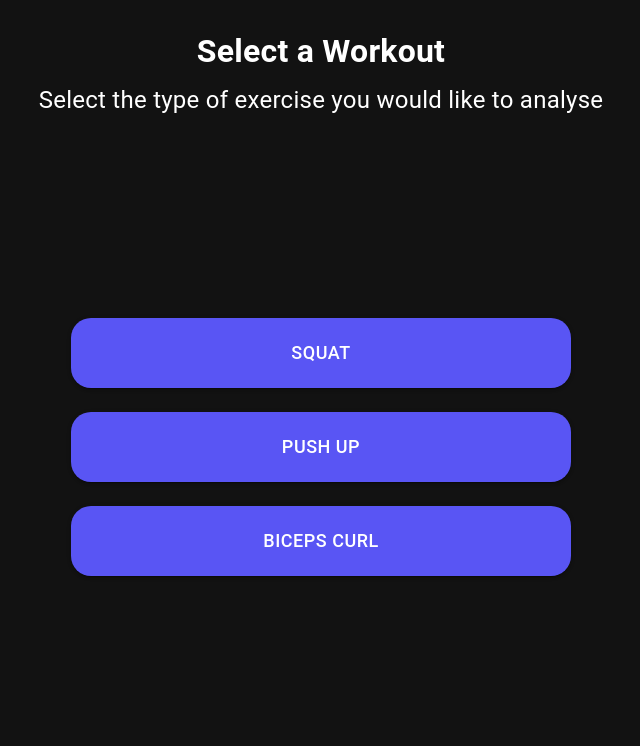
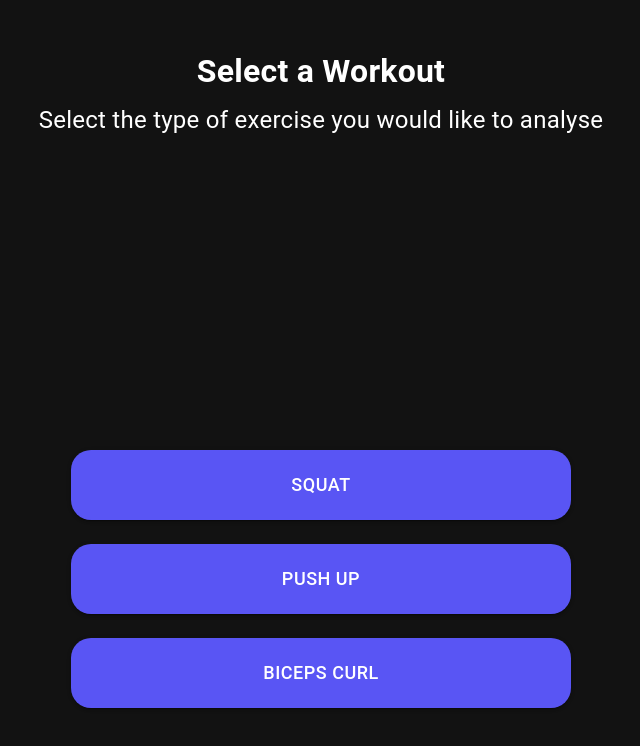
Before and after one commit to carminesh/FitPose-Computer-Vision-Project, a React (Create React App) app: page / in a window 1280 px wide. Shown: the top 746 px of the page, without its empty margins (319-959 px from the left). Built offline with nearby package versions, Linux system fonts and the light colour scheme.

Commit message:
NEW: Fixed space

```diff
--- a/src/pages/ExerciseConfigPage.jsx
+++ b/src/pages/ExerciseConfigPage.jsx
@@ -119,7 +119,7 @@ function ExerciseConfigPage() {
                     src={selectedExercise.illustration}
                     alt={`${exerciseType} Illustration`}
                     sx={{
-                        width: isMobile ? '60%' : '40%',
+                        width: isMobile ? '60%' : '30%',
                         height: 'auto',
                     }}
                 />
--- a/src/pages/WorkoutSelection.jsx
+++ b/src/pages/WorkoutSelection.jsx
@@ -17,43 +17,51 @@ function WorkoutSelection() {
         <Container
             sx={{
                 backgroundColor: '#121212',
-                textAlign: 'center',
                 display: 'flex',
                 flexDirection: 'column',
-                justifyContent: 'space-between', // Space between title and buttons
+                justifyContent: 'flex-start',
                 alignItems: 'center',
                 height: '100vh', // Full viewport height
-                padding: isMobile ? 2 : 4, // More padding for mobile devices
-                maxWidth: '100%', // Ensure full width on mobile devices
+                padding: isMobile ? 2 : 4,
+                maxWidth: '100%',
             }}
         >
             {/* Title */}
+            <Box
+                sx={{
+                    width: '100%',
+                    textAlign: 'center',
+                    marginTop: isMobile ? '40px' : '20px',
+                }}
+            >
                 <Typography
-                variant={'h4'} // Adjust heading size based on screen size
+                    variant="h4"
                     gutterBottom
                     sx={{
                         color: 'white',
-                    fontSize: isMobile ? '26px' : '32px', // Larger font size for mobile
-                    fontWeight: 'bold', // Make title more prominent
-                    marginTop: isMobile ? '40px' : '0', // Add space above title on mobile
+                        fontSize: isMobile ? '26px' : '32px',
+                        fontWeight: 'bold',
                     }}
                 >
                     Select a Workout
                 </Typography>
-
                 <Typography
-                variant={'body2'} // Adjust heading size based on screen size
+                    variant="body2"
                     gutterBottom
                     sx={{
                         color: 'white',
                         paddingLeft: '24px',
                         paddingRight: '24px',
-                    fontSize: isMobile ? '20px' : '24px', // Larger font size for mobile
-                    marginTop: isMobile ? '20px' : '0', // Add space above title on mobile
+                        fontSize: isMobile ? '20px' : '24px',
+                        marginTop: isMobile ? '10px' : '0',
                     }}
                 >
                     Select the type of exercise you would like to analyse
                 </Typography>
+            </Box>
+
+            {/* Spacer to push buttons to the bottom */}
+            <Box sx={{ flexGrow: 1 }}></Box>
 
             {/* Buttons Section */}
             <Box
@@ -63,8 +71,8 @@ function WorkoutSelection() {
                 sx={{
                     justifyContent: 'center',
                     alignItems: 'center',
-                    flexGrow: 1, // Ensures the buttons are centered vertically
-                    minWidth: isMobile ? '400px' : '500px',
+                    width: isMobile ? '100%' : '500px',
+                    marginBottom: isMobile ? '40px' : '60px', // Add spacing from the bottom
                 }}
             >
                 <Button
@@ -74,10 +82,9 @@ function WorkoutSelection() {
                     sx={{
                         backgroundColor: '#5955F4',
                         borderRadius: '20px',
-                        width: '100%', // Wider buttons for mobile
-                        height: '70px', // Increased height for better touch targets on mobile
-                        padding: isMobile ? '14px' : '16px', // Adjust padding for mobile
-                        fontSize: isMobile ? '20px' : '18px', // Larger font size for mobile
+                        width: '100%',
+                        height: '70px',
+                        fontSize: isMobile ? '20px' : '18px',
                     }}
                 >
                     Squat
@@ -89,10 +96,9 @@ function WorkoutSelection() {
                     sx={{
                         backgroundColor: '#5955F4',
                         borderRadius: '20px',
-                        width: '100%', // Wider buttons for mobile
-                        height: '70px', // Increased height for better touch targets on mobile
-                        padding: isMobile ? '14px' : '16px', // Adjust padding for mobile
-                        fontSize: isMobile ? '20px' : '18px', // Larger font size for mobile
+                        width: '100%',
+                        height: '70px',
+                        fontSize: isMobile ? '20px' : '18px',
                     }}
                 >
                     Push Up
@@ -104,10 +110,9 @@ function WorkoutSelection() {
                     sx={{
                         backgroundColor: '#5955F4',
                         borderRadius: '20px',
-                        width: '100%', // Wider buttons for mobile
-                        height: '70px', // Increased height for better touch targets on mobile
-                        padding: isMobile ? '14px' : '16px', // Adjust padding for mobile
-                        fontSize: isMobile ? '20px' : '18px', // Larger font size for mobile
+                        width: '100%',
+                        height: '70px',
+                        fontSize: isMobile ? '20px' : '18px',
                     }}
                 >
                     Biceps Curl
```
Also changed, not shown: src/resources/squat-exercise.svg. Lines whose indentation alone changed are shown as unchanged.
